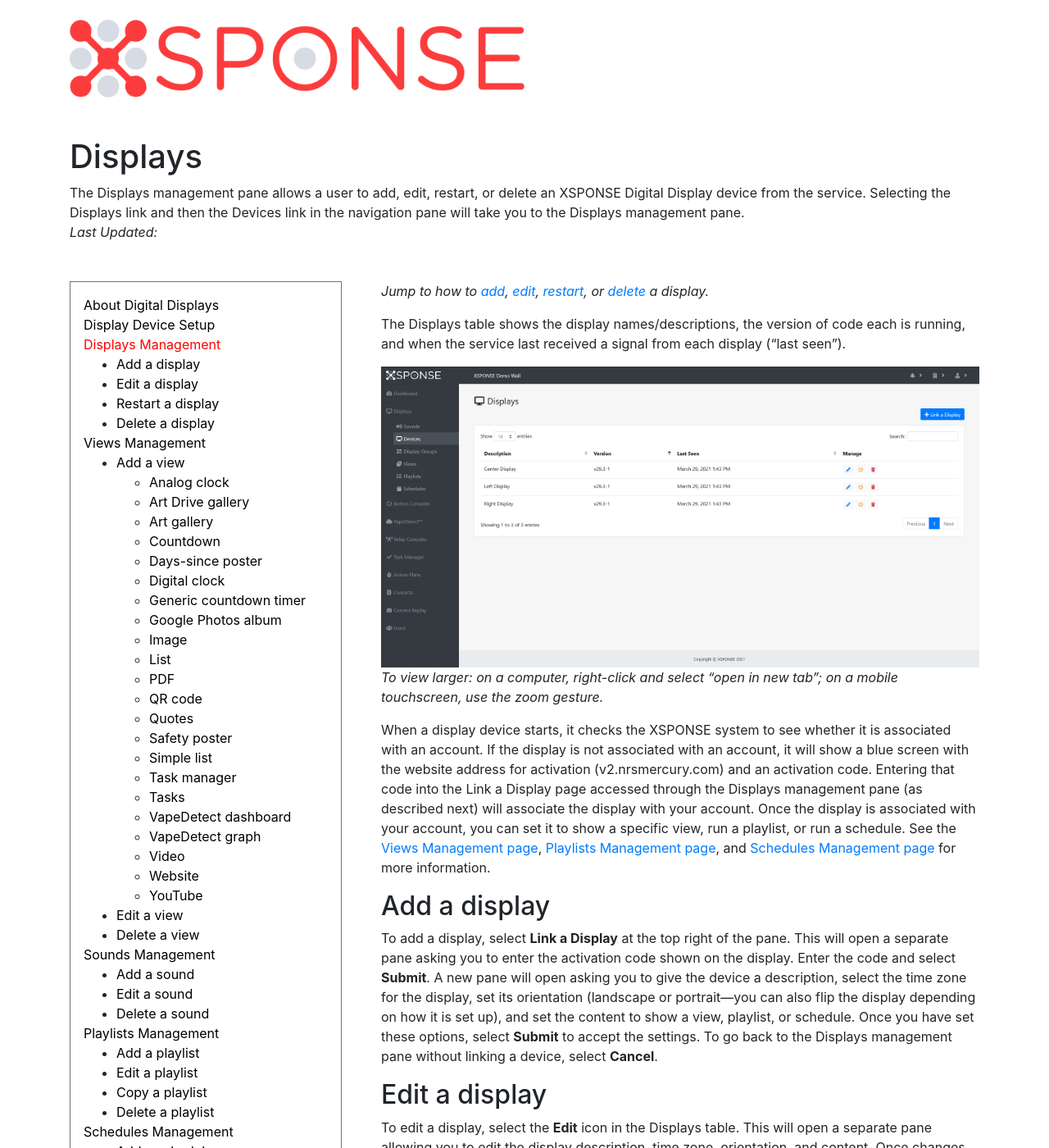
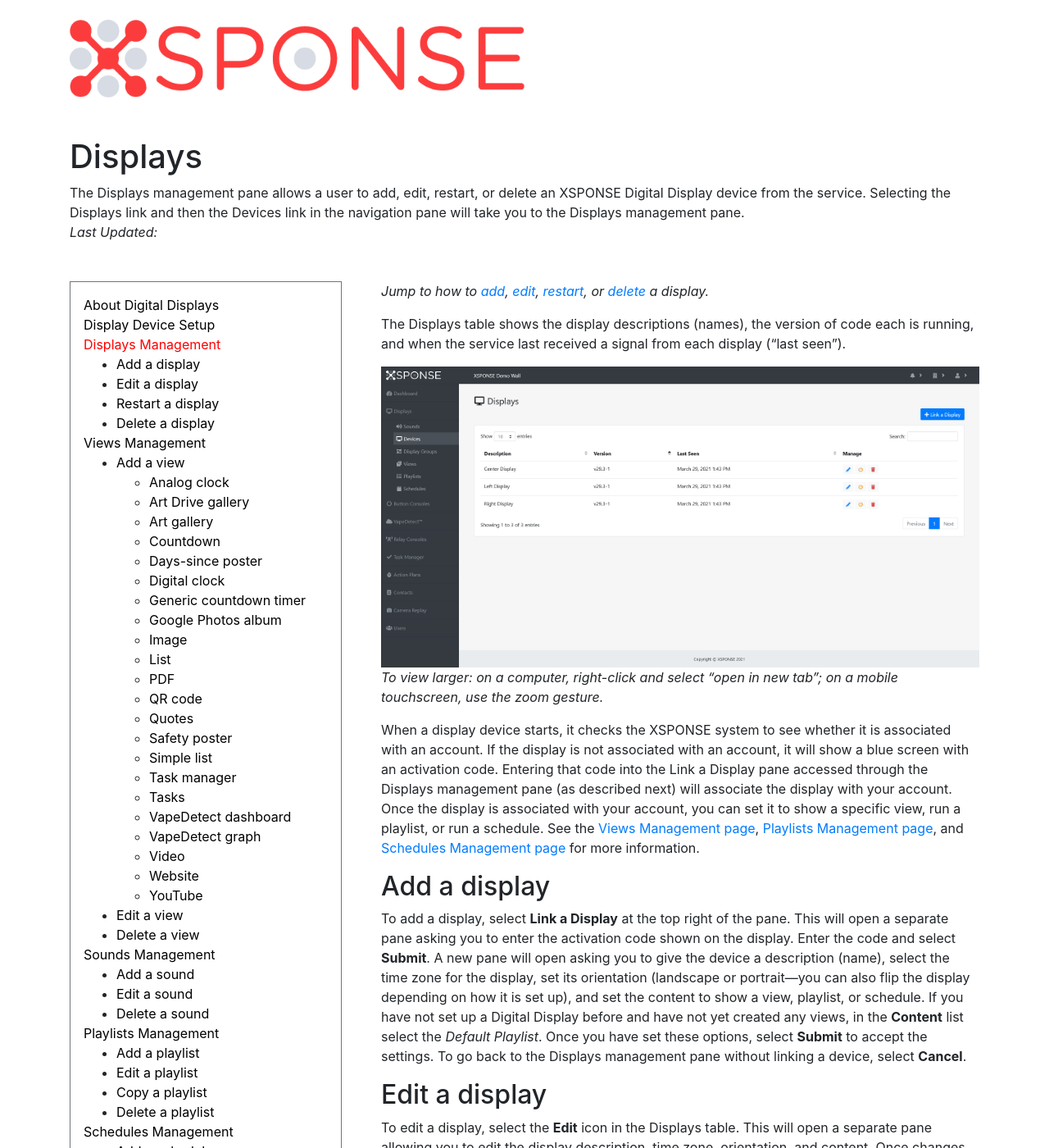
Before and after one commit to NrsSystems/docs, a Jekyll site: the page built from digital-displays/displays-management.md, in a window 1280 px wide and 1400 px high. Shown: the whole window at 82% size. Built offline with Jekyll 4.4.1, drawn with Linux system fonts in a browser that asks for light colours; our own code applies the rules of GitHub Pages for plain Markdown files.

Commit message:
Update displays-management.md

```diff
--- a/digital-displays/displays-management.md
+++ b/digital-displays/displays-management.md
@@ -4,15 +4,15 @@ abstract: The Displays management pane allows a user to add, edit, restart, or d
 ---
 *Jump to how to [add](displays-management.md#add-a-display), [edit](displays-management.md#edit-a-display), [restart](displays-management.md#restart-a-display), or [delete](displays-management.md#delete-a-display) a display.*
 
-The Displays table shows the display names/descriptions, the version of code each is running, and when the service last received a signal from each display (“last seen”).
+The Displays table shows the display descriptions (names), the version of code each is running, and when the service last received a signal from each display (“last seen”).
 
 ![displays management pane](displays_management.png)
 _To view larger: on a computer, right-click and select "open in new tab"; on a mobile touchscreen, use the zoom gesture._
 
-When a display device starts, it checks the XSPONSE system to see whether it is associated with an account. If the display is not associated with an account, it will show a blue screen with the website address for activation (v2.nrsmercury.com) and an activation code. Entering that code into the Link a Display page accessed through the Displays management pane (as described next) will associate the display with your account. Once the display is associated with your account, you can set it to show a specific view, run a playlist, or run a schedule. See the [Views Management page](views-management.md), [Playlists Management page](playlists-management.md), and [Schedules Management page](schedules-management.md) for more information.
+When a display device starts, it checks the XSPONSE system to see whether it is associated with an account. If the display is not associated with an account, it will show a blue screen with an activation code. Entering that code into the Link a Display pane accessed through the Displays management pane (as described next) will associate the display with your account. Once the display is associated with your account, you can set it to show a specific view, run a playlist, or run a schedule. See the [Views Management page](views-management.md), [Playlists Management page](playlists-management.md), and [Schedules Management page](schedules-management.md) for more information.
 
 ## Add a display
-To add a display, select **Link a Display** at the top right of the pane. This will open a separate pane asking you to enter the activation code shown on the display. Enter the code and select **Submit**. A new pane will open asking you to give the device a description, select the time zone for the display, set its orientation (landscape or portrait—you can also flip the display depending on how it is set up), and set the content to show a view, playlist, or schedule. Once you have set these options, select **Submit** to accept the settings. To go back to the Displays management pane without linking a device, select **Cancel**.
+To add a display, select **Link a Display** at the top right of the pane. This will open a separate pane asking you to enter the activation code shown on the display. Enter the code and select **Submit**. A new pane will open asking you to give the device a description (name), select the time zone for the display, set its orientation (landscape or portrait—you can also flip the display depending on how it is set up), and set the content to show a view, playlist, or schedule. If you have not set up a Digital Display before and have not yet created any views, in the **Content** list select the _Default Playlist_. Once you have set these options, select **Submit** to accept the settings. To go back to the Displays management pane without linking a device, select **Cancel**.
 
 ## Edit a display
 To edit a display, select the **Edit** icon in the Displays table. This will open a separate pane allowing you to edit the display description, time zone, orientation, and content. Once changes are made, select **Submit** to accept the changes. Select **Cancel** to go back to the Displays management pane without saving any changes.
```
